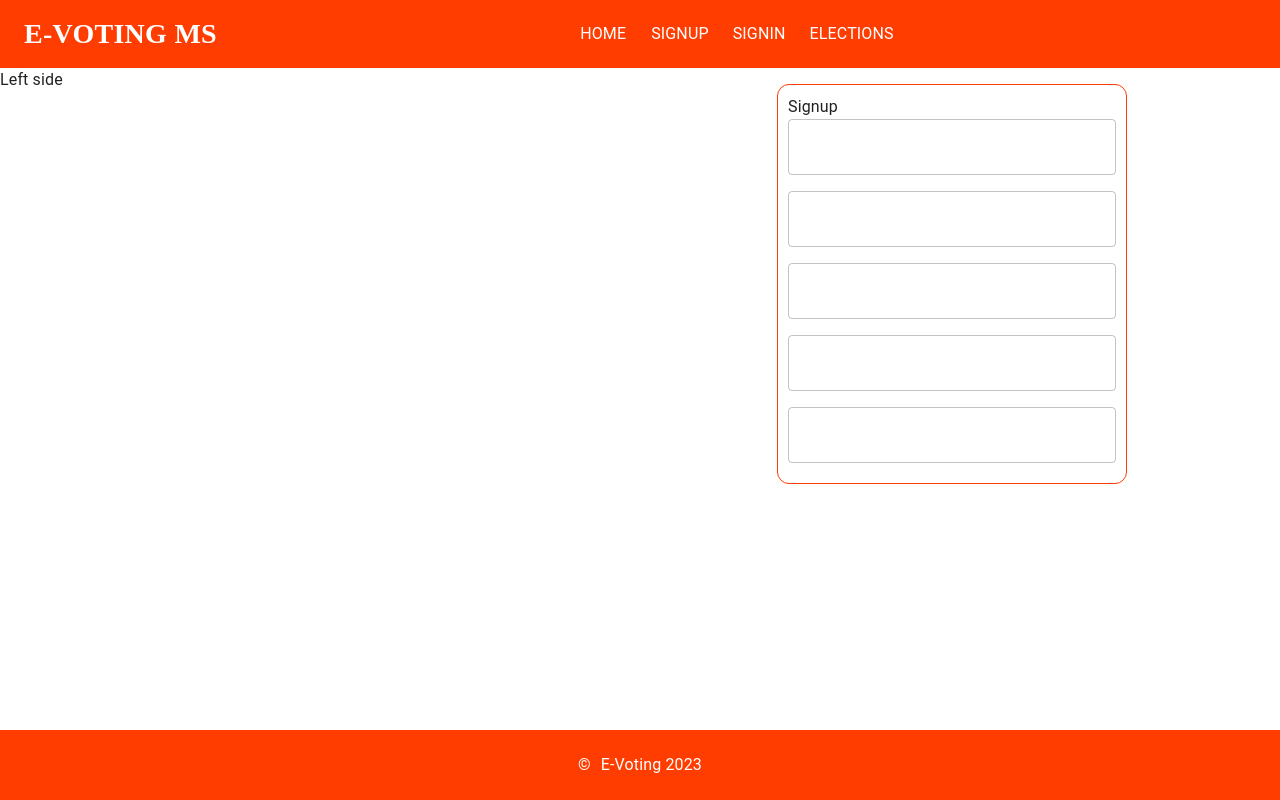
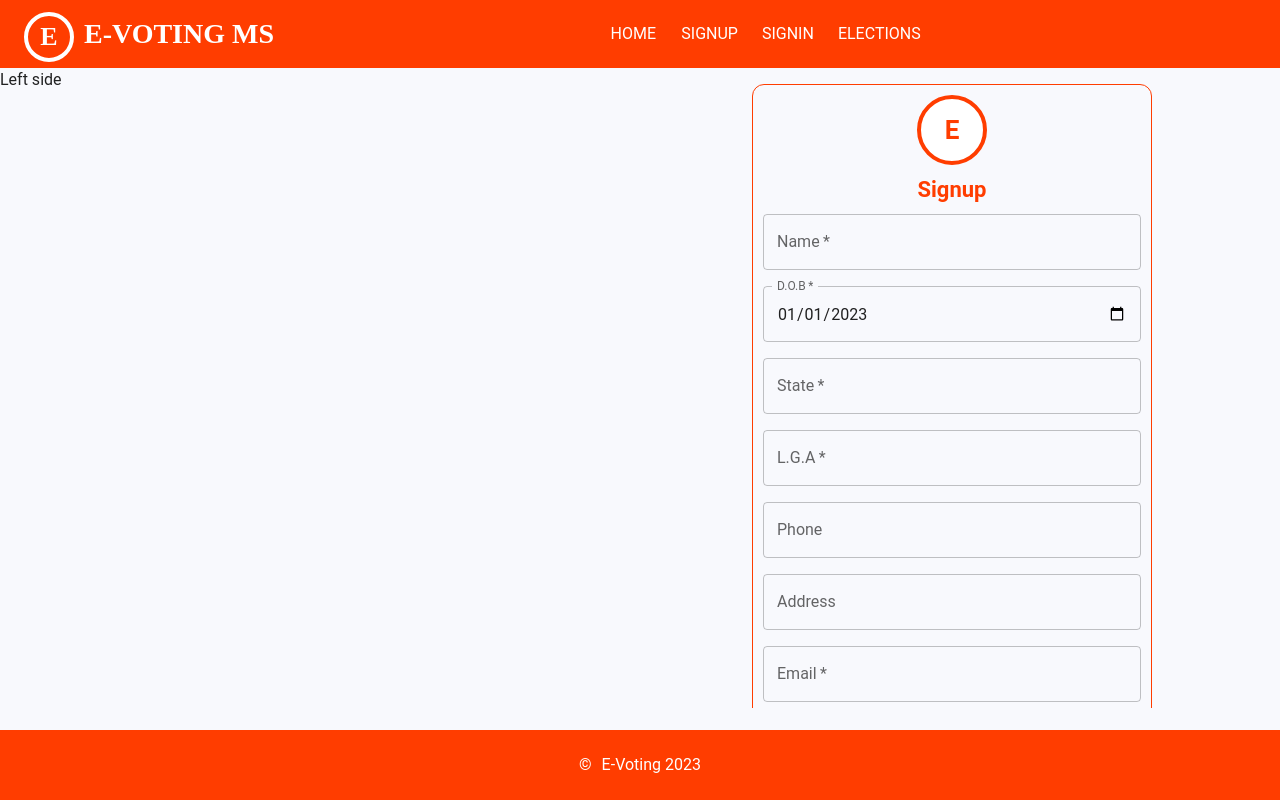
Before and after one commit to Sanctus-Peter/e-voting_system, a React (Create React App) app in the folder e_voting_app/: page /signup in a window 1280 px wide. Built offline with nearby package versions, Linux system fonts and the light colour scheme.

Commit message:
Finishing Sign Up and Sign In

```diff
--- a/e_voting_app/package.json
+++ b/e_voting_app/package.json
@@ -13,6 +13,7 @@
     "@testing-library/react": "^13.4.0",
     "@testing-library/user-event": "^13.5.0",
     "axios": "^1.3.4",
+    "gh-pages": "^5.0.0",
     "react": "^18.2.0",
     "react-dom": "^18.2.0",
     "react-icons": "^4.8.0",
@@ -21,6 +22,9 @@
     "web-vitals": "^2.1.4"
   },
   "scripts": {
+    "predeploy": "npm run build",
+    "deploy": "gh-pages -d build",
+    "gitbuild": "gh-pages -d build",
     "start": "react-scripts start",
     "build": "react-scripts build",
     "test": "react-scripts test",
--- a/e_voting_app/src/components/Header.jsx
+++ b/e_voting_app/src/components/Header.jsx
@@ -15,6 +15,7 @@ import { ImMenu } from 'react-icons/im'
 // import darkLogo from '../assets/logo_dark.png'
 import styled from '@emotion/styled'
 import { Link } from 'react-router-dom'
+import LogoPlaceHolder from './LogoPlaceHolder'
 
 const pages = [
   { text: 'Home', url: '/' },
@@ -28,6 +29,9 @@ const BrandName = styled(Typography)`
   font-style: normal;
   font-weight: 700;
   text-transform: small-caps;
+  display: flex;
+  gap: 10px;
+  align-items: center;
   font-size: 28px;
   line-height: 44px;
 `
@@ -47,7 +51,7 @@ function Header() {
       sx={{ background: '#ff3d00' }}
       position='sticky'
       className='header'
-      elevation={0.5}
+      elevation={0}
     >
       <Container maxWidth='xl'>
         <Toolbar disableGutters>
@@ -55,7 +59,10 @@ function Header() {
             sx={{ gap: '15px', display: { xs: 'none', md: 'flex' } }}
             className='brand'
           >
-            <BrandName>E-VOTING MS</BrandName>
+            <BrandName>
+              {' '}
+              <LogoPlaceHolder white={false} size={5} /> E-VOTING MS
+            </BrandName>
           </Box>
 
           <Box sx={{ flexGrow: 1, display: { xs: 'flex', md: 'none' } }}>
@@ -87,15 +94,22 @@ function Header() {
                 display: { xs: 'block', md: 'none' },
               }}
             >
-              {pages.map((page) => (
-                <MenuItem key={page} onClick={handleCloseNavMenu}>
+              {pages.map((page, i) => (
+                <MenuItem key={i + 1} onClick={handleCloseNavMenu}>
                   <NavItem page={page} />
                 </MenuItem>
               ))}
             </Menu>
           </Box>
-          <BrandName sx={{ flexGrow: 1, display: { xs: 'flex', md: 'none' } }}>
-            E-VOTING MS
+          <BrandName
+            sx={{
+              flexGrow: 1,
+              display: { xs: 'flex', md: 'none' },
+              justifyContent: 'center',
+            }}
+          >
+            <LogoPlaceHolder white={false} size={5} />{' '}
+            <span style={{ flex: 1 }}>E-VOTING MS</span>
           </BrandName>
           <Box
             gap={1}
--- /dev/null
+++ b/e_voting_app/src/components/LogoPlaceHolder.jsx
@@ -0,0 +1,19 @@
+import React from 'react'
+import './css/logoplaceholder.css'
+
+function LogoPlaceHolder({ white = true, size = 7 }) {
+  size *= 10
+  return (
+    <span
+      style={{
+        width: `${size}px`,
+        height: `${size}px`,
+      }}
+      className={`logoplaceholder ${white ? 'white' : 'dark'}`}
+    >
+      E
+    </span>
+  )
+}
+
+export default LogoPlaceHolder
--- /dev/null
+++ b/e_voting_app/src/components/css/logoplaceholder.css
@@ -0,0 +1,21 @@
+.logoplaceholder {
+  display: flex;
+  justify-content: center;
+  align-items: center;
+  font-size: 26px;
+  border: solid 4px var(--color-main);
+  border-radius: 50%;
+  font-weight: 700;
+  margin: auto;
+}
+
+.logoplaceholder.white {
+  color: var(--color-main);
+  background-color: #ffffff;
+}
+
+.logoplaceholder.dark {
+  background-color: var(--color-main);
+  color: #ffffff;
+  border-color: #ffffff;
+}
--- a/e_voting_app/src/components/forms/SigninForm.jsx
+++ b/e_voting_app/src/components/forms/SigninForm.jsx
@@ -1,19 +1,36 @@
 import { Box, Typography } from '@mui/material'
 import React from 'react'
+import { Form, useForm } from '../../custome_hooks/useForm'
+import { signInData } from '../../data_objects'
 import Controls from '../controls'
 
 function SigninForm() {
+  const [values, setValues, resetForm, errors, setErrors, changeFunction] =
+    useForm({ ...signInData })
   return (
-    <form className='loginform signin'>
-      <Typography>Signin</Typography>
+    <Form title='Signin' withLogo={true}>
       <Box display={'flex'} flexDirection='column' gap={'1rem'}>
-        <Controls.Input />
-        <Controls.Input />
-        <Controls.Input />
-        <Controls.Input />
-        <Controls.Input />
+        <Controls.Input
+          name={'username'}
+          label={'Email'}
+          changeFxn={changeFunction}
+          error={errors.username}
+          value={values.username}
+          required
+        />
+        <Controls.Input
+          name={'password'}
+          label={'Password'}
+          type='password'
+          changeFxn={changeFunction}
+          error={errors.password}
+          value={values.password}
+          required
+        />
+
+        <Controls.Button text={'Signin'} />
       </Box>
-    </form>
+    </Form>
   )
 }
 
--- a/e_voting_app/src/components/forms/SignupForm.jsx
+++ b/e_voting_app/src/components/forms/SignupForm.jsx
@@ -1,20 +1,82 @@
-import { Box, Typography } from '@mui/material'
+import { Box } from '@mui/material'
 import React from 'react'
-
+import { Form, useForm } from '../../custome_hooks/useForm'
+import { signUpData } from '../../data_objects'
 import Control from '../controls'
 
 function SignupForm() {
+  const [values, setValues, resetForm, errors, setErrors, changeFunction] =
+    useForm({ ...signUpData })
+
   return (
-    <form className='loginform signup'>
-      <Typography>Signup</Typography>
+    <Form title='Signup' withLogo={true}>
       <Box display={'flex'} flexDirection='column' gap={'1rem'}>
-        <Control.Input />
-        <Control.Input />
-        <Control.Input />
-        <Control.Input />
-        <Control.Input />
+        <Control.Input
+          changeFxn={changeFunction}
+          label='Name'
+          name={'name'}
+          value={values.name}
+          error={errors.name}
+          required
+        />
+        <Control.Input
+          type='date'
+          name='dob'
+          label={'D.O.B'}
+          value={values.dob}
+          changeFxn={changeFunction}
+          error={errors.dob}
+          required
+        />
+        <Control.Input
+          name={'state'}
+          value={values.state}
+          label={'State'}
+          error={errors.state}
+          changeFxn={changeFunction}
+          required
+        />
+        <Control.Input
+          name={'lga'}
+          value={values.lga}
+          label={'L.G.A'}
+          error={errors.lga}
+          changeFxn={changeFunction}
+          required
+        />
+        <Control.Input
+          name={'mobile_no'}
+          value={values.mobile_no}
+          label={'Phone'}
+          error={errors.mobile_no}
+          changeFxn={changeFunction}
+        />
+        <Control.Input
+          name={'address'}
+          value={values.address}
+          label={'Address'}
+          error={errors.address}
+          changeFxn={changeFunction}
+        />
+        <Control.Input
+          name={'email'}
+          value={values.email}
+          label={'Email'}
+          error={errors.email}
+          changeFxn={changeFunction}
+          required
+        />
+        <Control.Input
+          name={'password'}
+          value={values.password}
+          label={'Password'}
+          error={errors.password}
+          changeFxn={changeFunction}
+          required
+        />
+        <Control.Button text={'Signup'} />
       </Box>
-    </form>
+    </Form>
   )
 }
 
--- a/e_voting_app/src/custome_hooks/useForm.js
+++ b/e_voting_app/src/custome_hooks/useForm.js
@@ -1,19 +1,6 @@
-import { makeStyles } from '@mui/styles'
+import { Typography } from '@mui/material'
 import React, { useState } from 'react'
-import Loading from './loading/Loading'
-
-const useStyles = makeStyles((theme) => ({
-  root: {
-    position: 'relative',
-    '& .MuiFormControl-root': {
-      width: '85%',
-      margin: theme.spacing(1),
-    },
-    '& .MuiSvgIcon-root': {
-      marginRight: theme.spacing(1),
-    },
-  },
-}))
+import LogoPlaceHolder from '../components/LogoPlaceHolder'
 
 export function useForm(
   initialValues,
@@ -43,26 +30,37 @@ export function useForm(
 }
 
 export const Form = (props) => {
-  const classes = useStyles()
   const [submitting, setSubmitting] = useState(false)
-  const { children, ref, onSubmit, ...others } = props
+  const { children, ref, onSubmit, title, withLogo = false, ...others } = props
 
   const handleSubmit = (e) => {
+    if (submitting) return
     setSubmitting(true)
     onSubmit(e)
     setSubmitting(false)
   }
   return (
     <form
+      className='loginform'
       action=''
-      className={classes.root}
       autoComplete='off'
       onSubmit={handleSubmit}
       encType='multipart/form-data'
       {...others}
       ref={ref}
     >
-      {submitting && <Loading />}
+      {withLogo && <LogoPlaceHolder />}
+      <Typography
+        sx={{
+          my: 1,
+          textAlign: 'center',
+          fontWeight: '600',
+          fontSize: '22px',
+        }}
+        color='primary'
+      >
+        {title}
+      </Typography>
       {children}
     </form>
   )
--- /dev/null
+++ b/e_voting_app/src/data_objects/index.js
@@ -0,0 +1,17 @@
+export const signInData = {
+  username: '',
+  password: '',
+}
+
+export const signUpData = {
+  name: '',
+  email: '',
+  password: '',
+  nin: '',
+  state: '',
+  lga: '',
+  address: '',
+  dob: '2023-01-01',
+  gender: '',
+  mobile_no: '',
+}
--- a/e_voting_app/src/index.css
+++ b/e_voting_app/src/index.css
@@ -12,6 +12,7 @@ form.loginform {
   padding: 10px;
   border-radius: 12px;
   border: solid 1.5px var(--color-main);
-  min-width: calc(min(80vw, 350px));
-  min-height: 400px;
+  min-width: calc(min(80vw, 400px));
+  height: fit-content;
+  padding-bottom: 2rem;
 }
--- a/e_voting_app/src/pages/Signin.jsx
+++ b/e_voting_app/src/pages/Signin.jsx
@@ -8,7 +8,16 @@ function Signin() {
     <HomeLayout>
       <Box sx={{ display: 'flex', height: '100%', width: '100%' }}>
         <Box sx={{ flex: 1 }}>Left side</Box>
-        <Box sx={{ flex: 1, p: 2, justifyContent: 'center', display: 'flex' }}>
+        <Box
+          sx={{
+            flex: 1,
+            p: 2,
+            justifyContent: 'center',
+            display: 'grid',
+            placeItems: 'center',
+            height: '70vh',
+          }}
+        >
           <SigninForm />
         </Box>
       </Box>
--- a/e_voting_app/src/pages/Signup.jsx
+++ b/e_voting_app/src/pages/Signup.jsx
@@ -7,8 +7,19 @@ function Signup() {
   return (
     <HomeLayout>
       <Box sx={{ display: 'flex', height: '100%', width: '100%' }}>
-        <Box sx={{ flex: 1 }}>Left side</Box>
-        <Box sx={{ flex: 1, p: 2, justifyContent: 'center', display: 'flex' }}>
+        <Box sx={{ flex: 1, display: { xs: 'none', md: 'flex' } }}>
+          Left side
+        </Box>
+        <Box
+          sx={{
+            flex: 1,
+            p: 2,
+            justifyContent: 'center',
+            display: 'flex',
+            height: '80vh',
+            overflowY: 'scroll',
+          }}
+        >
           <SignupForm />
         </Box>
       </Box>
--- a/e_voting_app/src/themes/default.js
+++ b/e_voting_app/src/themes/default.js
@@ -1,24 +1,24 @@
 import { createTheme } from '@mui/material'
 
 const theme = createTheme({
-  // palette: {
-  //   type: 'light',
-  //   primary: {
-  //     main: '#030412',
-  //     dark: '#504E67',
-  //     light: '#171150',
-  //   },
-  //   secondary: {
-  //     main: '#FD295A',
-  //   },
-  //   background: {
-  //     default: '#F8F9FD',
-  //     white: ' rgba(255, 255, 255, 0.961)',
-  //   },
-  // },
-  // typography: {
-  //   fontFamily: "'Poppins', Roboto, Helvetica, Arial, sans-serif",
-  // },
+  palette: {
+    type: 'light',
+    primary: {
+      main: '#ff3d00',
+      dark: '#504E67',
+      light: '#171150',
+    },
+    secondary: {
+      main: '#FD295A',
+    },
+    background: {
+      default: '#F8F9FD',
+      white: ' rgba(255, 255, 255, 0.961)',
+    },
+  },
+  typography: {
+    fontFamily: "'Poppins', Roboto, Helvetica, Arial, sans-serif",
+  },
 
   overrides: {
     MuiPaper: {
```
Also changed, not shown: 2 other files (tests, documents, lock files or other folders).
